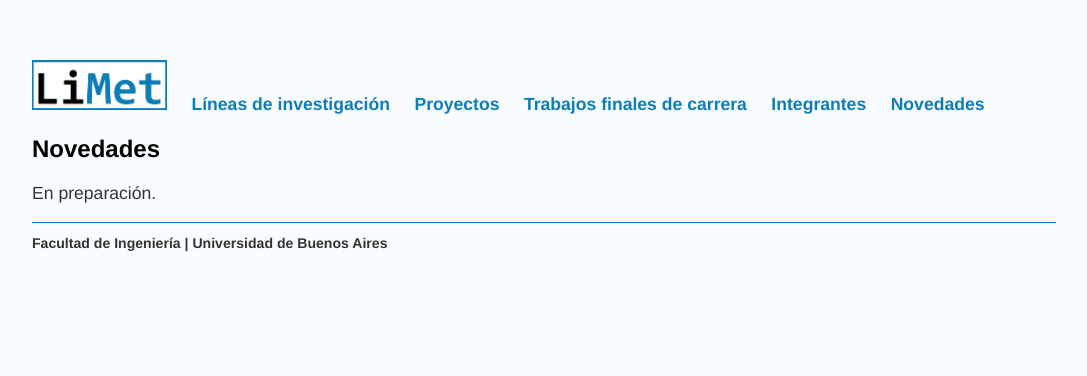
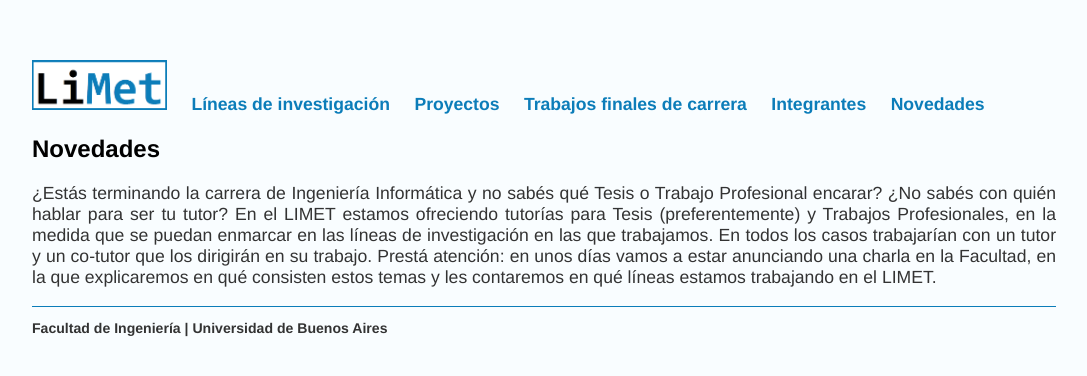
Before and after one commit to limetfiuba/limetfiuba.github.io, a Jekyll site: the page built from novedades/index.html, in a window 1280 px wide. Shown: the top 376 px of the page, without its empty margins (96-1183 px from the left). Built offline with Jekyll 4.4.1, drawn with Linux system fonts in a browser that asks for light colours.

Commit message:
Update index.html

```diff
--- a/novedades/index.html
+++ b/novedades/index.html
@@ -5,6 +5,9 @@ title: LiMet | Novedades
 <h2>Novedades</h2>
 <div class="blurb">
     <p>
-    En preparación.
+    ¿Estás terminando la carrera de Ingeniería Informática y no sabés qué Tesis o Trabajo Profesional encarar? ¿No sabés con quién hablar para ser tu tutor?
+    En el LIMET estamos ofreciendo tutorías para Tesis (preferentemente) y Trabajos Profesionales, en la medida que se puedan enmarcar en las líneas de investigación en las que trabajamos.
+    En todos los casos trabajarían con un tutor y un co-tutor que los dirigirán en su trabajo.
+    Prestá atención: en unos días vamos a estar anunciando una charla en la Facultad, en la que explicaremos en qué consisten estos temas y les contaremos en qué líneas estamos trabajando en el LIMET.
     </p>
 </div>
```
